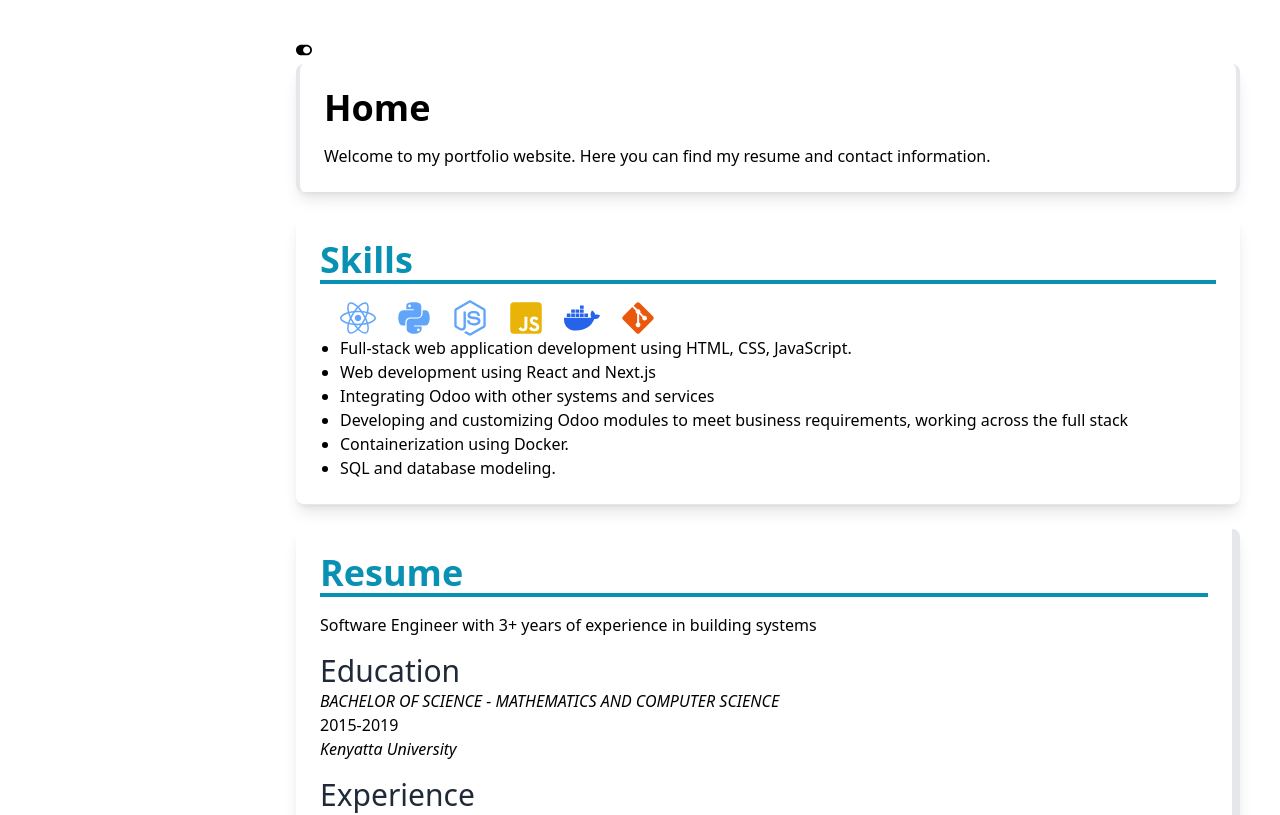
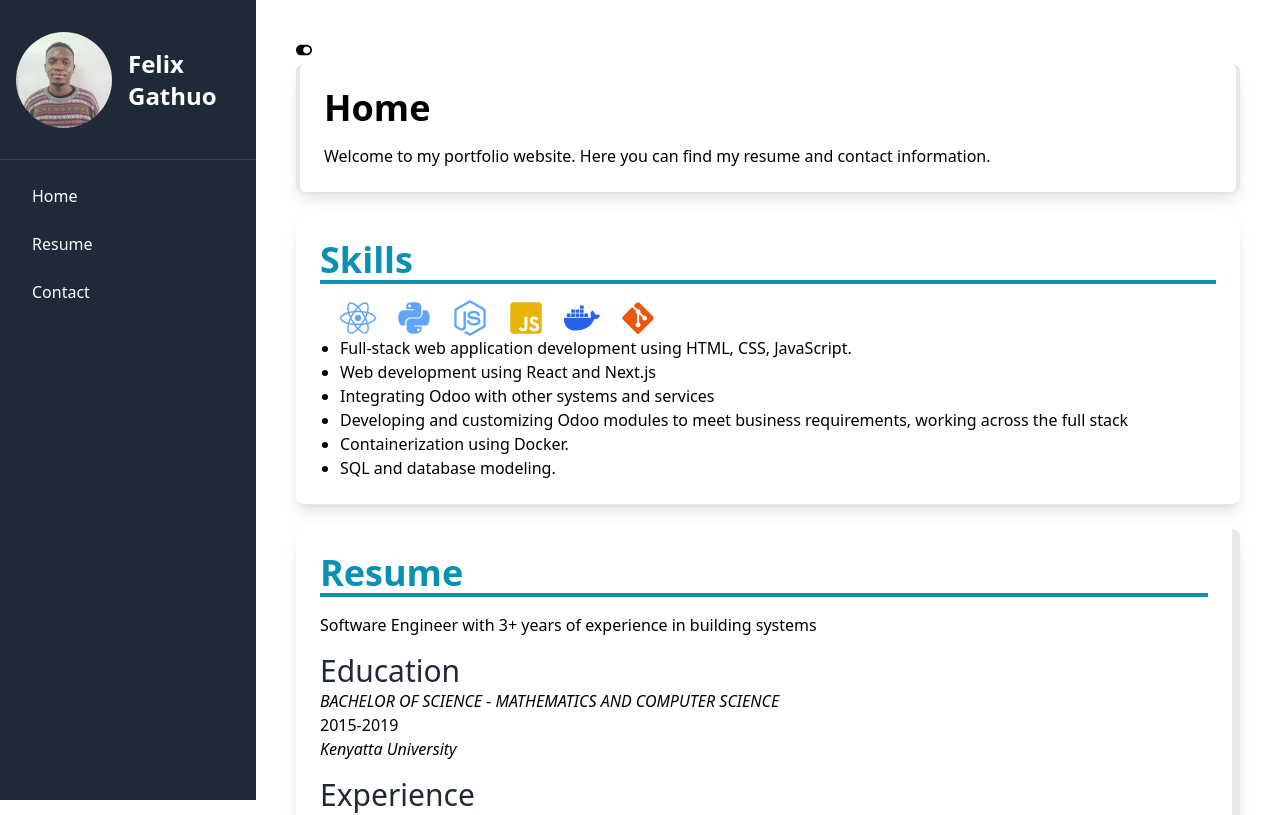
Before and after one commit to FelixGathuo/portfolio, a Next.js app: page / in a window 1280 px wide. Shown: the top 815 px of the page. Built offline with nearby package versions, Linux system fonts and the light colour scheme.

Commit message:
added icons

```diff
--- a/components/Sidebar.jsx
+++ b/components/Sidebar.jsx
@@ -6,14 +6,14 @@ import Link from 'next/link';
 import { FaBars } from 'react-icons/fa';
 
 const Sidebar = () => {
-  const [isOpen, setIsOpen] = useState(true);
+  const [isOpen, setIsOpen] = useState(false);
 
   const toggleSidebar = () => {
     setIsOpen(!isOpen);
   };
 
   return (
-    <div className='hidden'>
+    <div>
       {/* Sidebar for larger screens */}
       <nav className={`fixed top-0 left-0 w-64 h-screen bg-gray-800 text-white flex flex-col ${isOpen ? 'block' : 'hidden'} md:block`}>
         <div className="flex items-center justify-between h-40 border-b border-gray-700 p-4">
```
